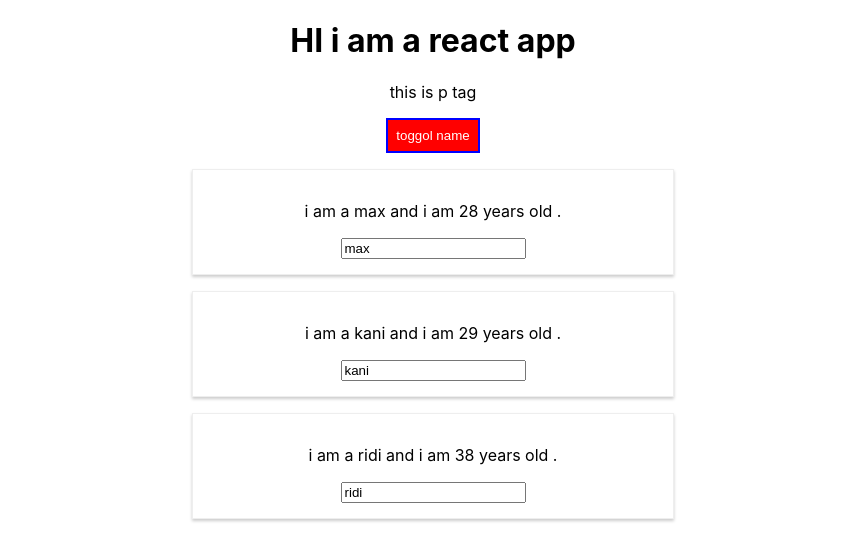
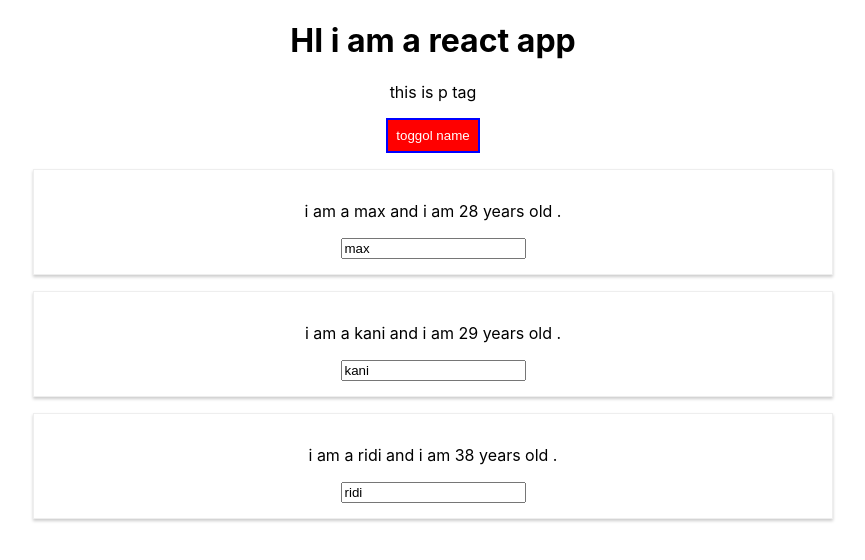
Before and after one commit to shafinr23/re, a React (Create React App) app: page / in a window 1280 px wide. Both pictures are taken after a click on the button "toggol name". Shown: the top 560 px of the page, without its empty margins (207-1072 px from the left). Built offline with nearby package versions, Linux system fonts and the light colour scheme.

Commit message:
remove radium

```diff
--- a/src/App.js
+++ b/src/App.js
@@ -2,7 +2,7 @@
 
 import './App.css';
 import Person from './Person/Person';
-import Radium , {StyleRoot} from 'radium';
+
 
 
 
@@ -60,10 +60,7 @@
       border:'2px solid blue',
       padding:'8px',
       cursor:'pointer',
-      ':hover':{
-        backgroundColor:'pink',
-        color:'blue'
-      }
+
     };
     let persons = null;
     if(this.state.showPersons){
@@ -82,10 +79,7 @@
             </div>
       );
       style.backgroundColor='red';
-      style[':hover']={
-        backgroundColor:'lightgreen',
-        color:'black'
-      }
+
 
     }
     //let classes = ['red','blod'].join(' ');
@@ -99,7 +93,7 @@
 
 
     return(
-      <StyleRoot>
+
         <div className="App">
             <h1>HI i am a react app</h1>
             <p className={classes.join(' ')} >this is p tag</p>
@@ -109,11 +103,11 @@
 
             {persons}
         </div>
-        </StyleRoot>
+
 
     )
 
   }
 }
 
-export default Radium(App);
+export default App;
--- a/src/Person/Person.js
+++ b/src/Person/Person.js
@@ -1,15 +1,11 @@
 import React from 'react';
 import './Person.css';
-import Radium from 'radium';
+
 
 const Person = (props ) =>{
-     const style = {
-          '@media (min-width:500px)':{
-               width: '450px',
-          }
-     }
+
      return(
-          <div className="Person"  style={style}>
+          <div className="Person"  >
 
                <p onClick = {props.Click}>i am a {props.name} and i am {props.age}  years old .</p>
                <p>{props.children}</p>
@@ -20,4 +16,4 @@
 }
 
 
-export default Radium(Person);
+export default Person;
```
